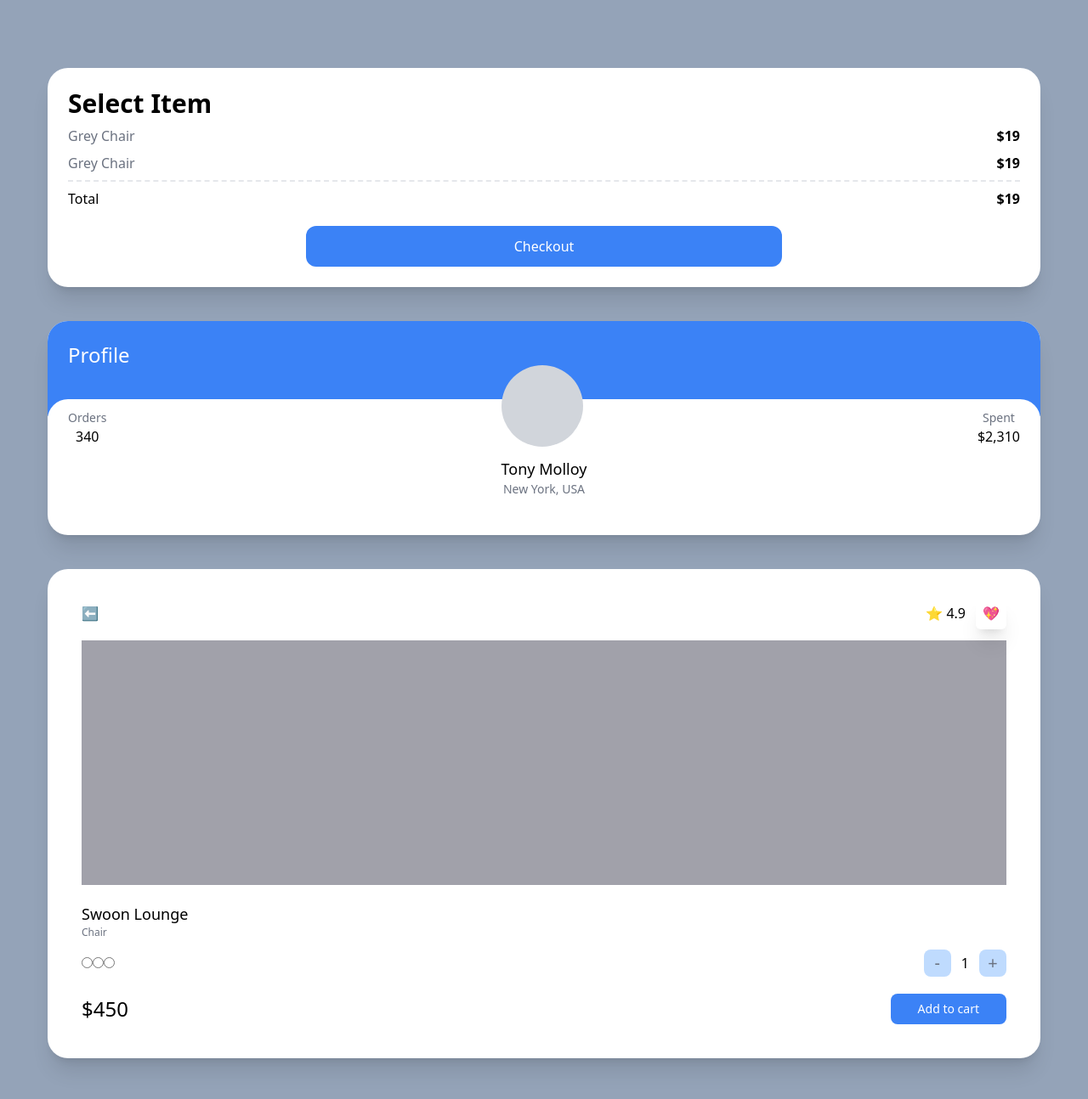
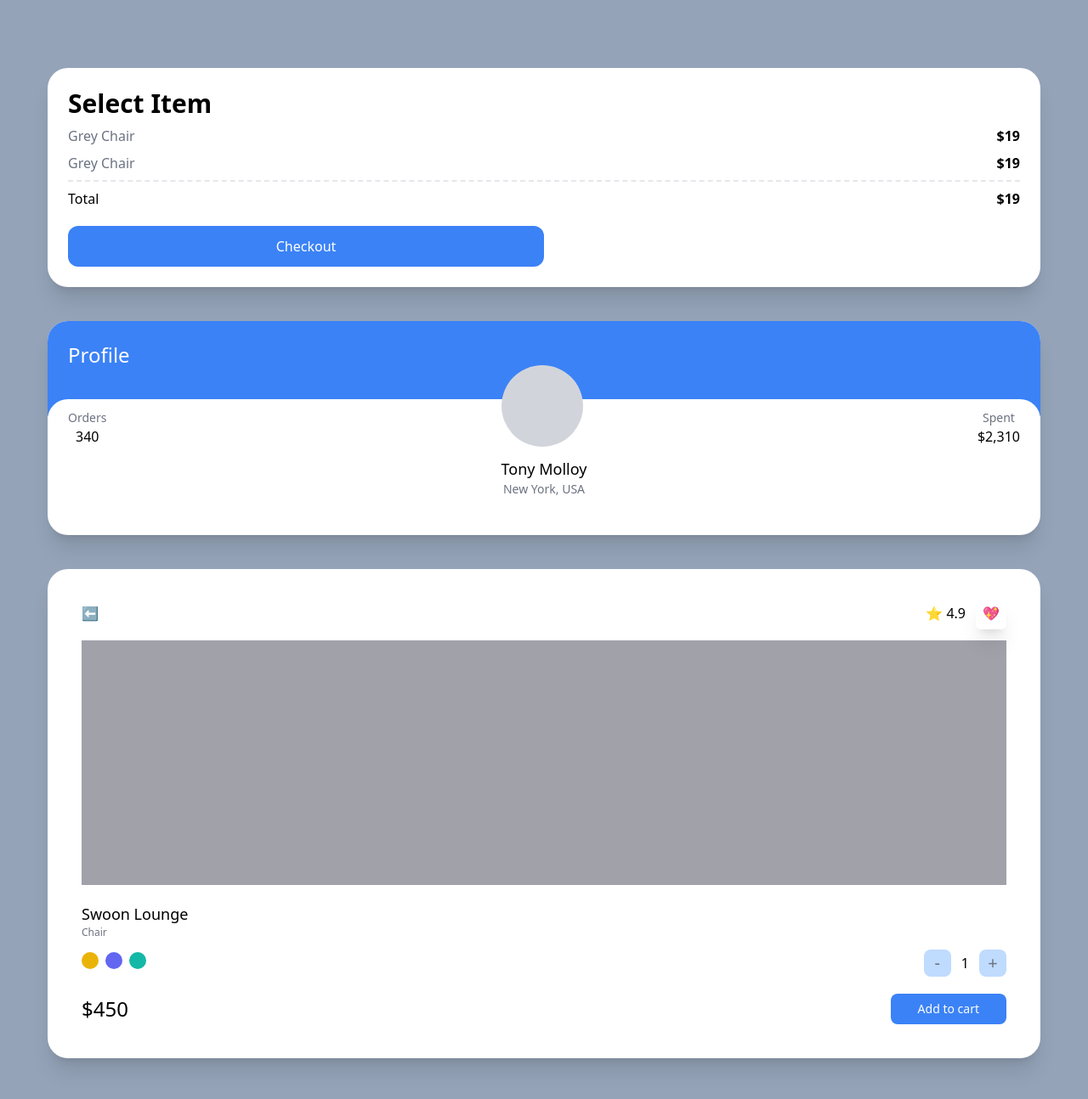
Before and after one commit to caste77an/carrot-market-old, a Next.js app: page / in a window 1280 px wide. Shown: the top 1294 px of the page at 85% size. Built offline with nearby package versions, Linux system fonts and the light colour scheme.

Commit message:
Modifiers

```diff
--- a/pages/index.tsx
+++ b/pages/index.tsx
@@ -17,9 +17,9 @@
           <span>Total</span>
           <span className="font-semibold">$19</span>
         </div>
-        <div className="mt-5 bg-blue-500 text-white p-3 text-center rounded-xl w-2/4 mx-auto">
+        <button className="mt-5 bg-blue-500 text-white p-3 text-center rounded-xl w-2/4 mx-auto hover:bg-teal-500 hover:text-black active:bg-yellow-500 focus:bg-red-500">
           Checkout
-        </div>
+        </button>
       </div>
 
       <div className="bg-white overflow-hidden rounded-3xl shadow-xl">
@@ -58,10 +58,10 @@
           <span className="font-medium text-lg">Swoon Lounge</span>
           <span className="text-xs text-gray-500">Chair</span>
           <div className="mt-3 mb-5 flex justify-between items-center">
-            <div>
-              <input type={"radio"} />
-              <input type={"radio"} />
-              <input type={"radio"} />
+            <div className="space-x-2">
+              <button className="w-5 h-5 rounded-full bg-yellow-500" />
+              <button className="w-5 h-5 rounded-full bg-indigo-500" />
+              <button className="w-5 h-5 rounded-full bg-teal-500" />
             </div>
             <div className="flex items-center space-x-3">
               <button className="rounded-lg bg-blue-200 flex justify-center items-center aspect-square w-8 text-xl text-gray-500">
```
